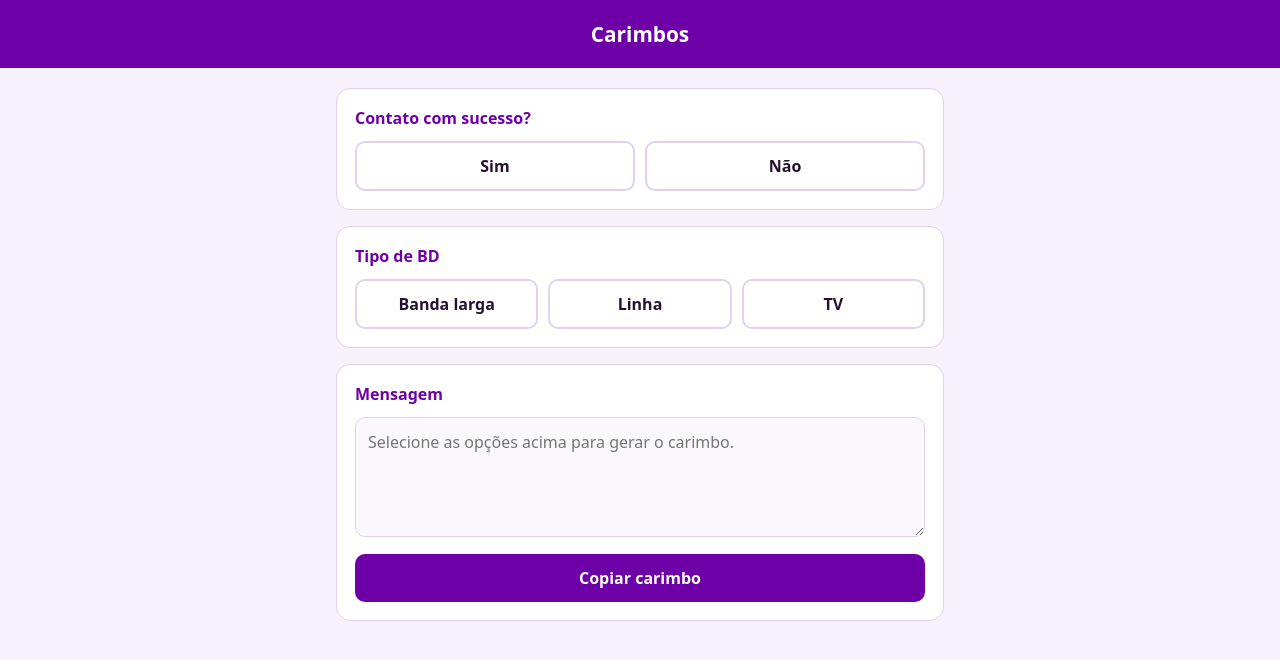
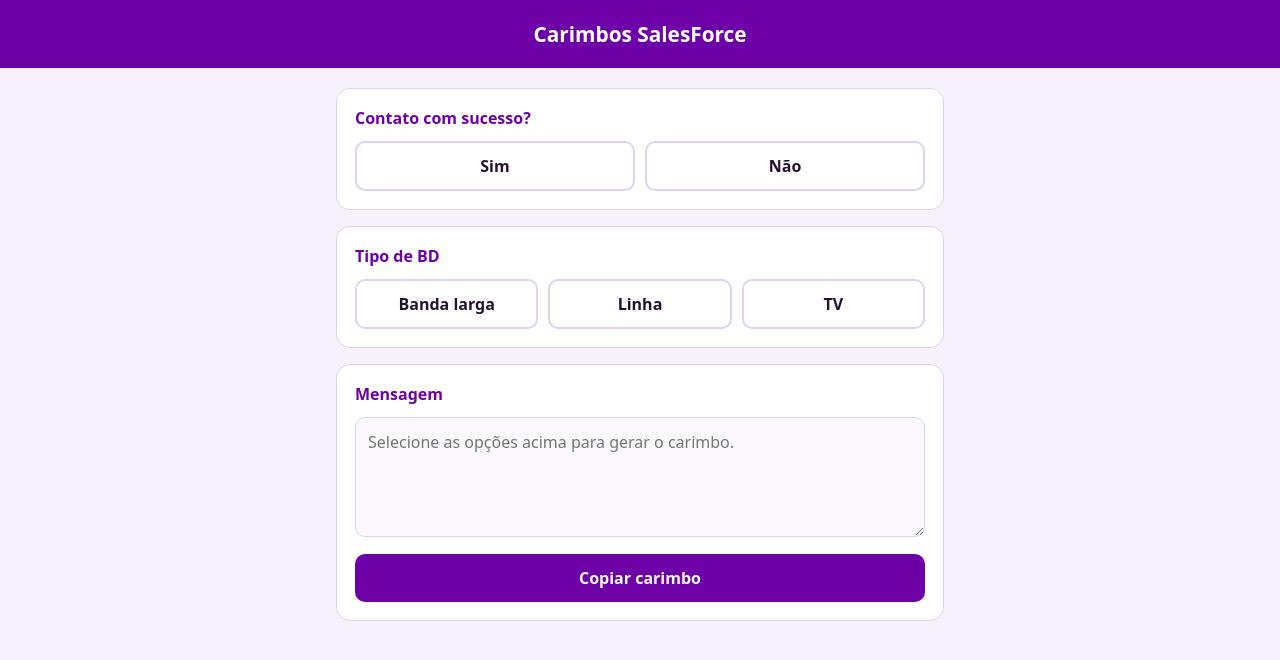
Before and after one commit to JoaoPrett0/Carimbos-SALESFORCE, a plain HTML site: page index.html in a window 1280 px wide. Drawn offline with Linux system fonts and the light colour scheme.

Commit message:
Update page title and header for SalesForce

```diff
--- a/index.html
+++ b/index.html
@@ -3,7 +3,7 @@
 <head>
 <meta charset="utf-8">
 <meta name="viewport" content="width=device-width, initial-scale=1, viewport-fit=cover">
-<title>Carimbos</title>
+<title>Carimbos SalesForce</title>
 <style>
 :root{--p:#6E00A7;--bg:#f6f1fa;--card:#fff;--tx:#241230;--mut:#6b5a78;--bd:#e0d2ea;--out:#fbf8fd;
 box-sizing:border-box;padding-top:env(safe-area-inset-top,0px);padding-bottom:env(safe-area-inset-bottom,0px)}
@@ -29,7 +29,7 @@
 </style>
 </head>
 <body>
-<header>Carimbos</header>
+<header>Carimbos SalesForce</header>
 <main>
   <div class="card">
     <h2>Contato com sucesso?</h2>
```
